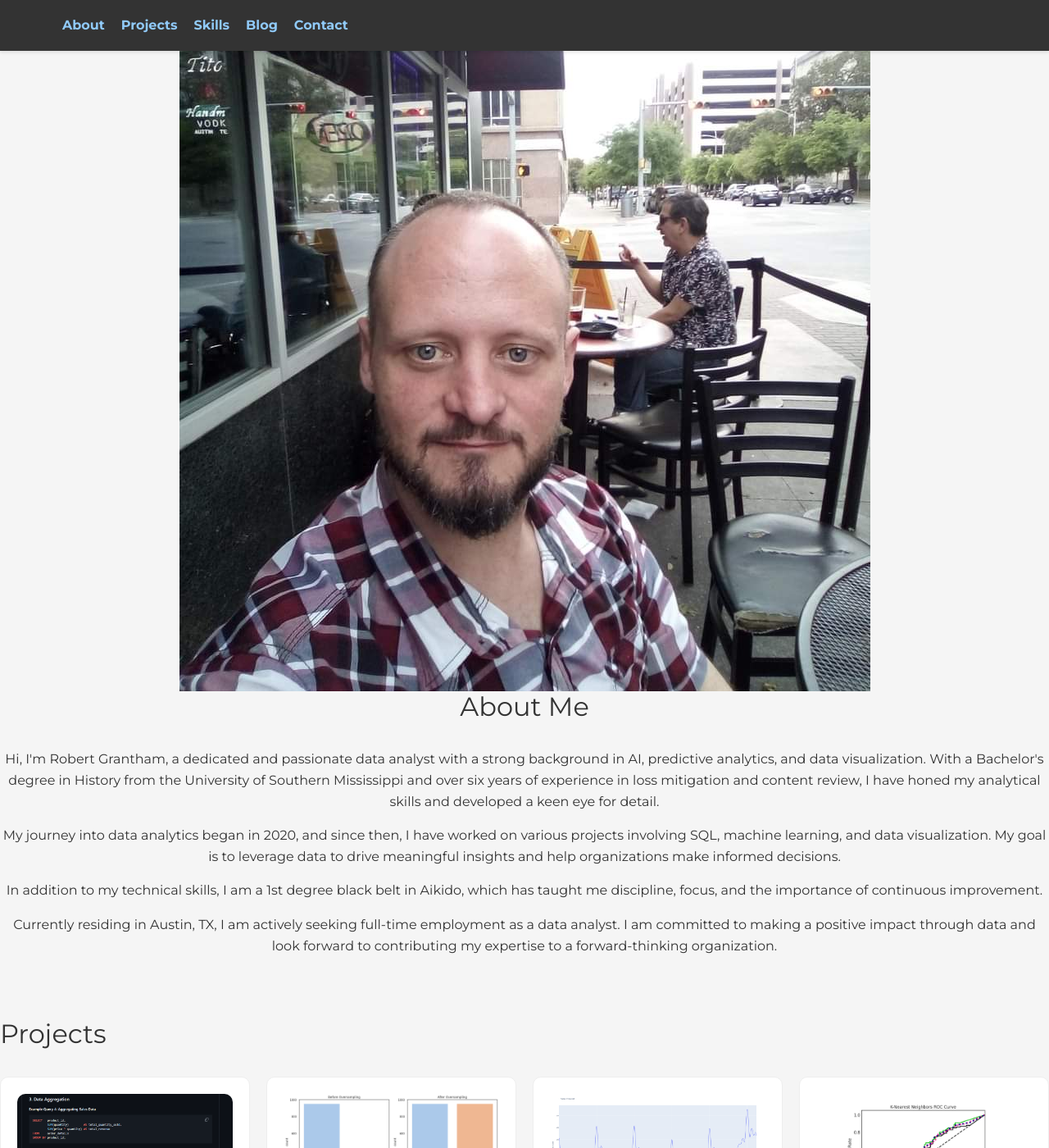
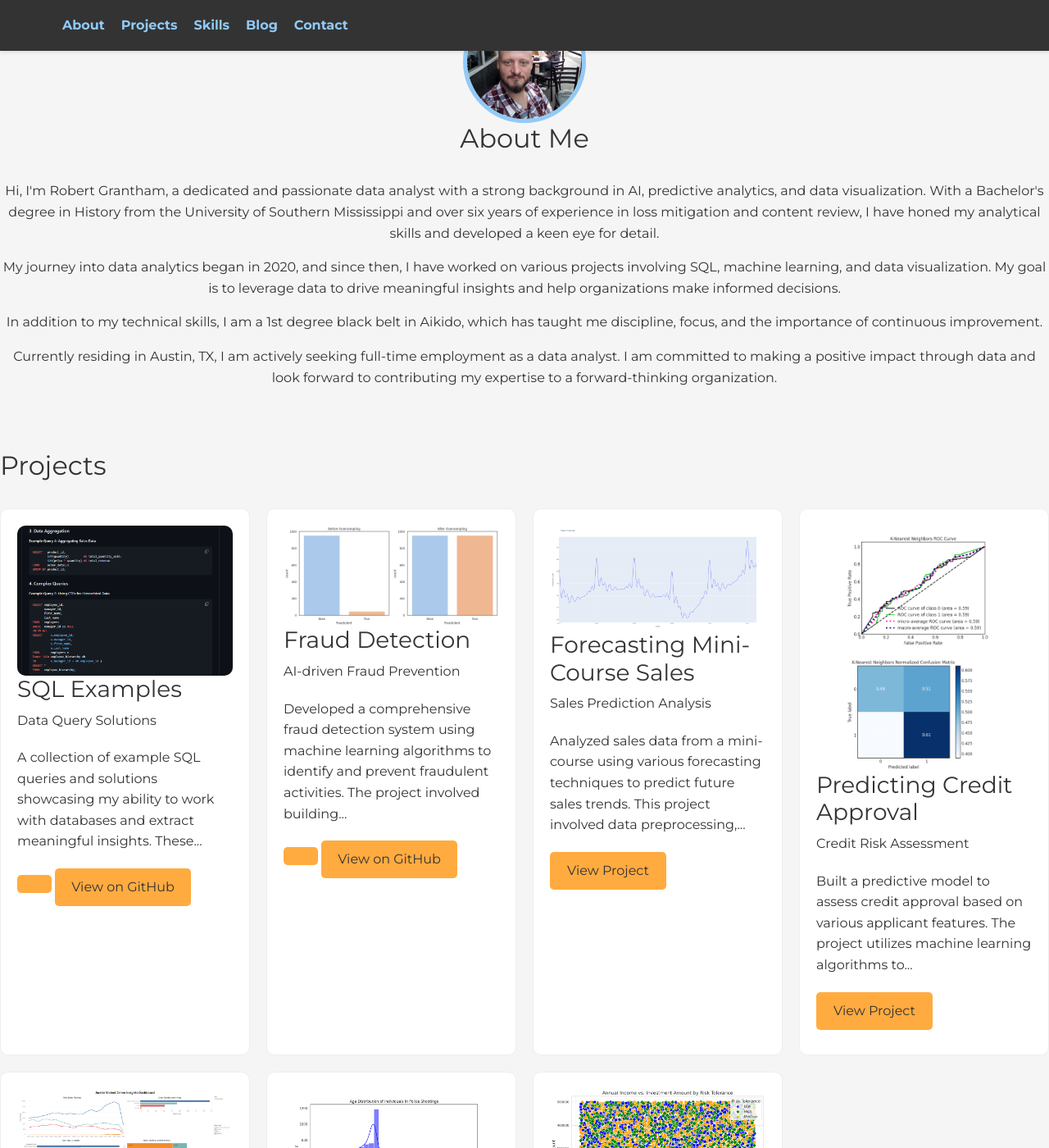
Before and after one commit to rgrantham82/rgrantham82.github.io, a Jekyll site: the page built from index.html, in a window 1280 px wide and 1400 px high. Shown: the whole window at 82% size. Built offline with Jekyll 4.4.1, drawn with Linux system fonts in a browser that asks for light colours; nearby versions of some CDN libraries.

Commit message:
Update styles.css

```diff
--- a/assets/css/styles.css
+++ b/assets/css/styles.css
@@ -214,7 +214,7 @@ footer {
     text-align: center;
 }
 
-.about-container .about-image {
+.about-container .circular-image {
     width: 150px;
     height: 150px;
     border-radius: 50%;
@@ -223,7 +223,7 @@ footer {
     transition: transform 0.3s;
 }
 
-.about-container .about-image:hover {
+.about-container .circular-image:hover {
     transform: scale(1.1);
 }
 
```
